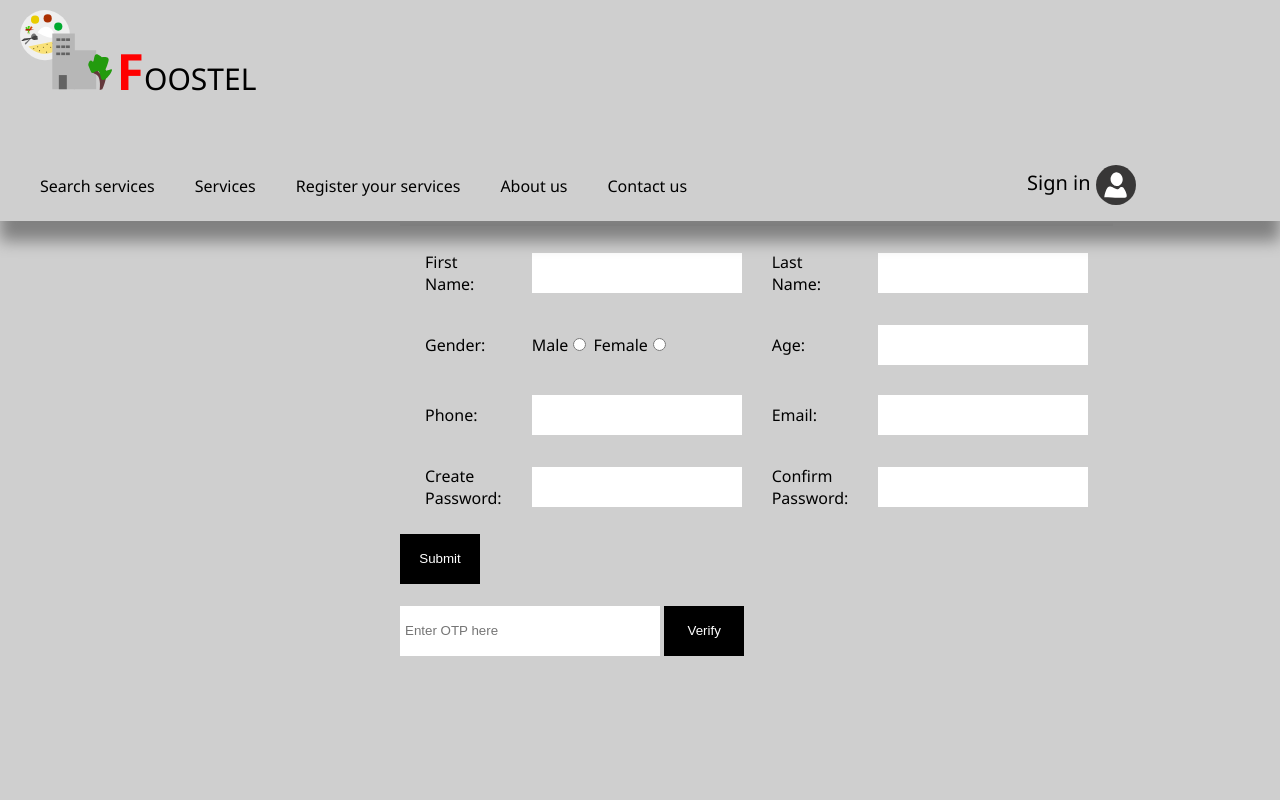
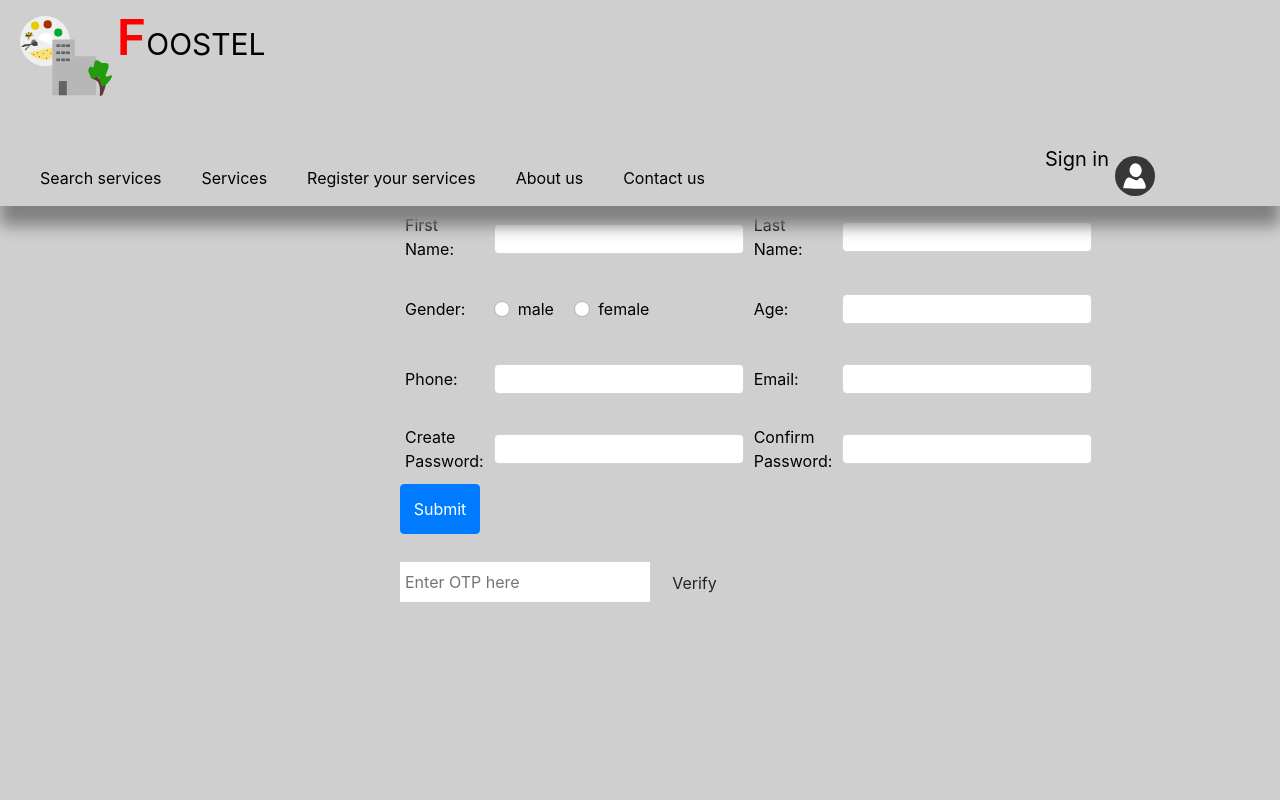
Before and after one commit to Foostel/oasystem, a PHP site: page /register.php in a window 1280 px wide. Run offline with PHP 8.4, Linux system fonts and the light colour scheme.

Commit message:
Update register.php
new register validate form

```diff
--- a/register.php
+++ b/register.php
@@ -3,10 +3,11 @@
 <head>
     <title>Register</title>
     <link rel="stylesheet" type="text/css" href="style.css">
-        <link rel="stylesheet" href="https://cdnjs.cloudflare.com/ajax/libs/font-awesome/4.7.0/css/font-awesome.min.css">
-    	<script type="text/javascript" src="actions.js"></script>
-        <script src="https://ajax.googleapis.com/ajax/libs/jquery/3.4.1/jquery.min.js">
-        </script>
+    <link rel="stylesheet" href="https://maxcdn.bootstrapcdn.com/bootstrap/4.3.1/css/bootstrap.min.css">
+    <script src="https://ajax.googleapis.com/ajax/libs/jquery/3.3.1/jquery.min.js"></script>
+    <script src="action.js"></script>
+    <script src="https://cdnjs.cloudflare.com/ajax/libs/popper.js/1.14.7/umd/popper.min.js"></script>
+    <script src="https://maxcdn.bootstrapcdn.com/bootstrap/4.3.1/js/bootstrap.min.js"></script>
 
         <script type="text/javascript">
             $(function(){
@@ -17,36 +18,102 @@
             });
         </script>
 
+
+
 </head>
-
 <body style="background-color: #E9E9E9;">
-        <div class="header" id="header">
-
-        </div>
-        <div class="section" onclick="if(!h){toggle('pop-up');}" >
+    <div class="header" id="header"></div>
+    <div class="section" onclick="if(!h){toggle('pop-up');}">
         <div id="register">
             <h2 style="text-align:left;">REGISTER</h2>
-        		<form>
+            <form class="needs-validation" novalidate="">
                 <table cellspacing="20px" cellpadding="5px" style="border-top:solid">
-            		<tr><td>First Name: </td> <td><input style="width: 200px; height: 30px; margin: 0px;" class="inputs" type="text" name="" required=""></td> <td>Last Name:</td> <td><input class="inputs" style="width: 200px; margin: 0px; height: 30px; "type="text" name=""></td></tr>
-            		<tr><td>Gender: </td> <td>Male<input  type="radio" name="Gender" value="Male" required=""> Female<input type="radio" value="Female" name="Gender" required=""></td> <td>Age: </td> <td><input  class="inputs" type="number" name=" " style="width: 200px; margin: 0px; height: 30px;" required=""> </td></tr>
-
-            		<tr><td>Phone: </td> <td><input  style="width: 200px; height: 30px; margin: 0px;" class="inputs" type="Phone" name="" required=""></td> <td>Email: </td> <td><input  class="inputs" type="Email" style="width: 200px; margin: 0px; height: 30px;"> </td></tr>
-
-                    <tr><td>Create Password: </td> <td><input  style="width: 200px; height: 30px; margin: 0px;" class="inputs" type="Password" name="" required=""></td> <td>Confirm Password: </td> <td><input  class="inputs" type="Password" style="width: 200px; margin: 0px; height: 30px;"> </td></tr>
+                    <tr>
+                        <td>First Name: </td>
+                        <td>
+                            <input type="text" class="form-control" required="" style="width: 250px; height: 30px; margin: 20px 0px 15px 0px;">
+                            <div class="valid-feedback">valid.</div>
+                            <div class="invalid-feedback">plzz fill</div>
+                        </td>
+                        <td>Last Name: </td>
+                        <td>
+                            <input type="text" class="form-control" required="" style="width: 250px; height: 30px; margin: 15px 0px 15px 0px;">
+                            <div class="valid-feedback">valid.</div>
+                            <div class="invalid-feedback">plzz fill</div>
+                        </td>
+                    </tr>
+                    <tr>
+                        <td>Gender: </td>
+                        <td>
+                            <div class="custom-control custom-radio custom-control-inline">
+                                <input type="radio" class="custom-control-input" id="customcontrolvalidation2" name="radio-stacked" required="">
+                                <label class="custom-control-label" for="customcontrolvalidation2">male</label>
+                            </div>
+                            <div class="custom-control custom-radio custom-control-inline">
+                                <input type="radio" class="custom-control-input" id="customcontrolvalidation3" name="radio-stacked" required="">
+                                <label class="custom-control-label" for="customcontrolvalidation3">female</label>
+                            </div>
+                        </td>
+                        <td>Age: </td>
+                        <td>
+                            <input type="number" class="form-control" name="ages" style="width: 250px; margin: 15px 0px 15px 0px; height: 30px;" required="">
+                            <div class="valid-feedback">valid.</div>
+                            <div class="invalid-feedback">plzz fill</div>
+                        </td>
+                    </tr>
+                    <tr>
+                        <td>Phone: </td>
+                        <td>
+                            <div>
+                                <input type="tel" class="form-control" pattern="^\d{10}$" required="" style="width: 250px; margin: 15px 0px 15px 0px; height: 30px;">
+                                <div class="valid-feedback">valid.</div>
+                                <div class="invalid-feedback">plzz fill</div>
+                            </div>
+                        </td>
+                        <td>Email: </td>
+                        <td>
+                            <input type="email" class="form-control" name="emails" style="width: 250px; margin: 15px 0px 15px 0px; height: 30px;" required="">
+                            <div class="valid-feedback">valid.</div>
+                            <div class="invalid-feedback">plzz fill</div>
+                        </td>
+                    </tr>
+                    <tr>
+                        <td>Create Password: </td>
+                        <td>
+                            <input type="password" class="form-control" id="txtpass" name="password" required="" style="width: 250px; margin: 15px 0px 15px 0px; height: 30px;">
+                        </td>
+                        <td>Confirm Password: </td>
+                        <td>
+                            <input type="password" class="form-control" id="txtconpass" name="com_password" style="width: 250px; margin: 15px 0px 15px 0px; height: 30px;" required="">
+                        </td>
+                    </tr>
                 </table>
-            <input type="submit" class="btn" name="" value="Submit">
+                <input type="submit" class="btn btn-primary" id="btnSubmit" value="Submit">
             </form>
+            <script type="text/javascript">
+            $(function(){
+                $("#btnSubmit").click(function(){
+                    var password = $("#txtpass").val();
+                    var con_password = $("#txtconpass").val();
+                    if (password.length < 8 || password.length > 15) {
+                        alert("asdfghjk");
+                        return false;
+                    }
+                    if (password != con_password) {
+                        alert("plz coasadj");
+                        return false;
+                    }
+                    return true;
+                });
+            });
+            </script>
             <br>
             <form>
                 <input type="" name="" class="inputs" placeholder="Enter OTP here">
                 <input type="submit" name="" value="Verify" class="btn">
             </form>
-
         </div>
     </div>
-        <div class="pop-up" id="pop-up">
-
-        </div>
+    <div class="pop-up" id="pop-up"></div>
 </body>
 </html>
```
Lines whose indentation alone changed are shown as unchanged.
